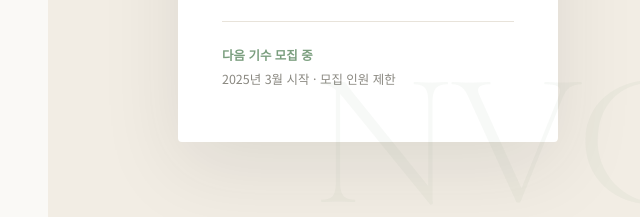
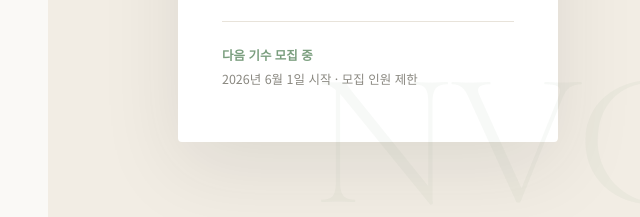
Before and after one commit to calebparkme/portfolio-Gina, a plain HTML site: page ongo-course.html in a window 1280 px wide. Shown: the part 583-800 px from the top of the page, 592-1232 px from the left. Drawn offline with nearby package versions, Linux system fonts and the light colour scheme.

Commit message:
Data change

```diff
--- a/ongo-course.html
+++ b/ongo-course.html
@@ -683,7 +683,7 @@
         <div class="card-divider"></div>
         <div style="font-size:0.78rem;color:var(--muted);line-height:1.6;">
           <strong style="color:var(--sage);display:block;margin-bottom:4px;" data-ko="다음 기수 모집 중" data-en="Now Enrolling">다음 기수 모집 중</strong>
-          <span data-ko="2025년 3월 시작 · 모집 인원 제한" data-en="Starting March 2025 · Limited seats">2025년 3월 시작 · 모집 인원 제한</span>
+          <span data-ko="2026년 6월 1일 시작 · 모집 인원 제한" data-en="Starting June 1, 2026 · Limited seats">2026년 6월 1일 시작 · 모집 인원 제한</span>
         </div>
       </div>
     </div>
```
